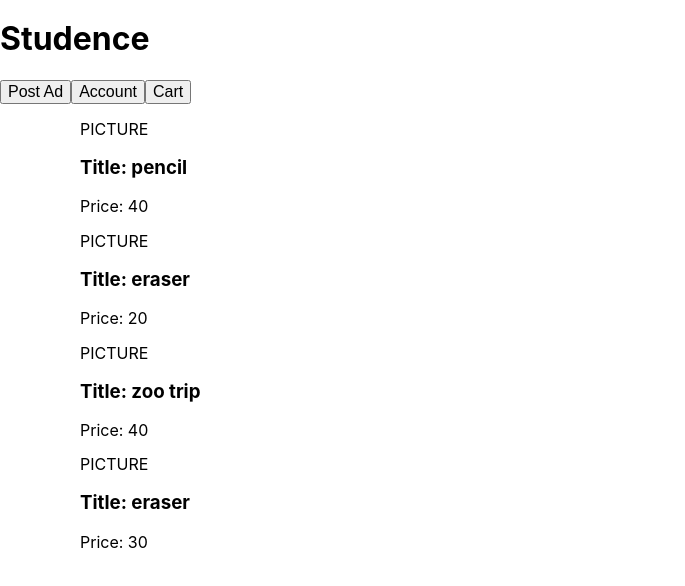
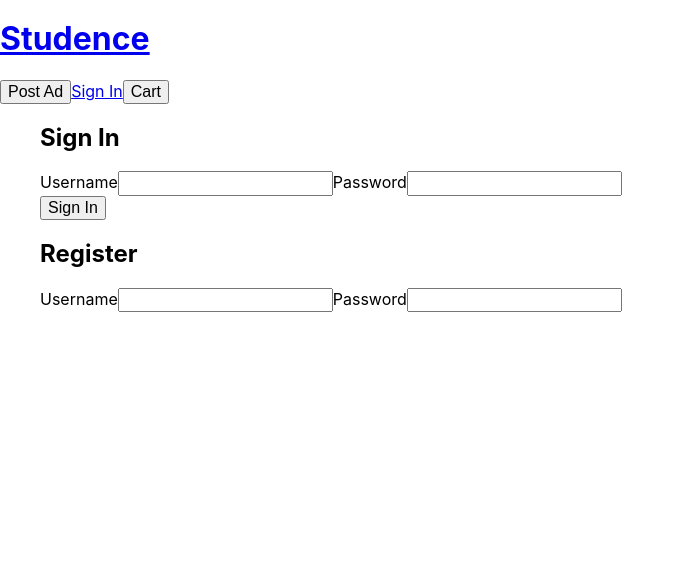
Before and after one commit to k22kumar/Studence, a React (Create React App) app: page /account in a window 1280 px wide. Shown: the top 586 px of the page, without its empty margins (0-685 px from the left). Built offline with nearby package versions, Linux system fonts and the light colour scheme.

Commit message:
saving work - got the accounts component to update when signed in

```diff
--- a/src/App.js
+++ b/src/App.js
@@ -2,6 +2,7 @@ import React, {useState, useEffect} from 'react'
 import {BrowserRouter as Router, Route, Link} from 'react-router-dom';
 import Navigation from './components/Navigation';
 import AdBoard from './components/AdBoard';
+import Account from './components/Account';
 import './App.scss';
 
 function App() {
@@ -9,8 +10,9 @@ function App() {
   const [users,setUsers] = useState([]);
   const [isLoggedIn, setIsLoggedIn] = useState(false);
   // mock data
-  let mockUsers = {
-    Kajanth : {
+  let mockUsers = [
+     {
+      username: "Kajanth",
       password: "pass",
       itemsForSale: [
         {
@@ -27,7 +29,8 @@ function App() {
         },
       ]
     },
-    George: {
+  {
+        username: "George",
         password: "pass",
         itemsForSale: [
           {
@@ -44,15 +47,17 @@ function App() {
           },
         ]
     },
-    Susan: {
+    {
+      username: "Susan",
       password: "pass",
       itemsForSale: []
     }
-  };
+  ];
 
   // component did mount, go and update the users state
   useEffect(()=>{
     let newUsers = [];
+    console.log("use", mockUsers)
     // gor through
     for (let user in mockUsers) {
       newUsers.push(mockUsers[user]);
@@ -60,15 +65,29 @@ function App() {
     setUsers(newUsers);
   }, []);
 
-  const logUserIn = () => {
-    setIsLoggedIn(true);
+  //function to verify login
+  const logUserIn = (username, password) => {
+    users.map((user) => {
+      if(username === user.username && password === user.password){
+        setIsLoggedIn(true);
+        console.log("user attempt: ", user.username, username);
+        console.log("pass attempt: ", user.password, password);
+        return true;
+      }
+      else{
+        console.log("fail");
+      }
+    });
   }
 
   return (
-    <div className="App">
-      <Navigation logUserIn={logUserIn} isLoggedIn={isLoggedIn}/>
-      <AdBoard ads={users}/>
-    </div>
+    <Router>
+      <div className="App">
+        <Navigation/>
+        <Route exact path='/' render={(props) => <AdBoard  ads={users}/>}/>
+        <Route path="/account" render={(props) => <Account isLoggedIn={isLoggedIn} logUserIn={logUserIn}/>}/>
+      </div>
+    </Router>
   );
 }
 
--- /dev/null
+++ b/src/components/Account.js
@@ -0,0 +1,15 @@
+import React from 'react';
+import Login from './Login';
+
+const Account = (props) => {
+    return (
+        <div>
+            {/* IF LOGGEDIN where users can see their ads/acount info and edit them*/}
+            {/* IF NOT LOGGEDIN show sign up stuff*/}
+            {!props.isLoggedIn && <Login logUserIn={props.logUserIn}/>}
+            {props.isLoggedIn && <h3>HIII</h3>}
+        </div>
+    )
+}
+
+export default Account;
--- /dev/null
+++ b/src/components/Login.js
@@ -0,0 +1,48 @@
+import React, {useState, useEffect} from 'react';
+
+const Login = (props) => {
+
+    // set usernames and password to empty strings
+    const [signInUsername, setSignInUsername] = useState("");
+    const [signInPassword, setSignInPassword] = useState("");
+    const [registerUsername, setRegisterUsername] = useState("");
+    const [registerPassword, setRegisterPassword] = useState("");
+
+    const updateText = (e, specificState) => {
+        if (specificState === "signInUsername"){
+            setSignInUsername(e.target.value);
+        } else if (specificState === "signInPassword") {
+            setSignInPassword(e.target.value);
+        } else if (specificState === "registerUsername") {
+            setRegisterUsername(e.target.value);
+        } else if (specificState === "registerPassword") {
+            setRegisterPassword(e.target.value);
+        } else {}
+    }
+
+    return (
+        <ul>
+            <li>
+                <h2>Sign In</h2>
+                <form action="">
+                    <label htmlFor="username">Username</label>
+                    <input type="text" id="username" onChange={(e) => { updateText(e, "signInUsername")}}/>
+                    <label htmlFor="password">Password</label>
+                    <input type="text" id="password" onChange={(e) => { updateText(e, "signInPassword")}}/>
+                </form>
+                    <button onClick={() => props.logUserIn(signInUsername, signInPassword)}>Sign In</button>
+            </li>
+            <li>
+                <h2>Register</h2>
+                <form action="">
+                    <label htmlFor="newUsername">Username</label>
+                    <input type="text" id="newUsername" onChange={(e) => {updateText(e, "registerUsername")}}/>
+                    <label htmlFor="newPassword">Password</label>
+                    <input type="text" id="newPassword" onChange={(e) => { updateText(e, "registerPassword")}}/>
+                </form>
+            </li>
+        </ul>
+    )
+}
+
+export default Login;
--- a/src/components/Navigation.js
+++ b/src/components/Navigation.js
@@ -1,12 +1,17 @@
 import React from 'react';
+import { BrowserRouter as Router, Route, Link } from 'react-router-dom';
+import Account from './Account';
 
 const Navigation = (props) => {
+    let welcome = "";
+    props.isLogggedIn ?
+        welcome = "Account" :
+        welcome = "Sign In";
     return (
         <nav>
-            <h1>Studence</h1>
+            <Link exact to="/"><h1>Studence</h1></Link>
             <button>Post Ad</button>
-            {!props.isLogggedIn && <button>Account</button>}
-            {props.isLogggedIn && <button>Sign In</button>}
+            <Link to="/account">{welcome}</Link>
             <button>Cart</button>
         </nav>
     )
```
Also changed, not shown: src/components/LogInPage.js (deleted, +0 -17 lines), src/components/PostAd.js (added, +11 -0 lines).
